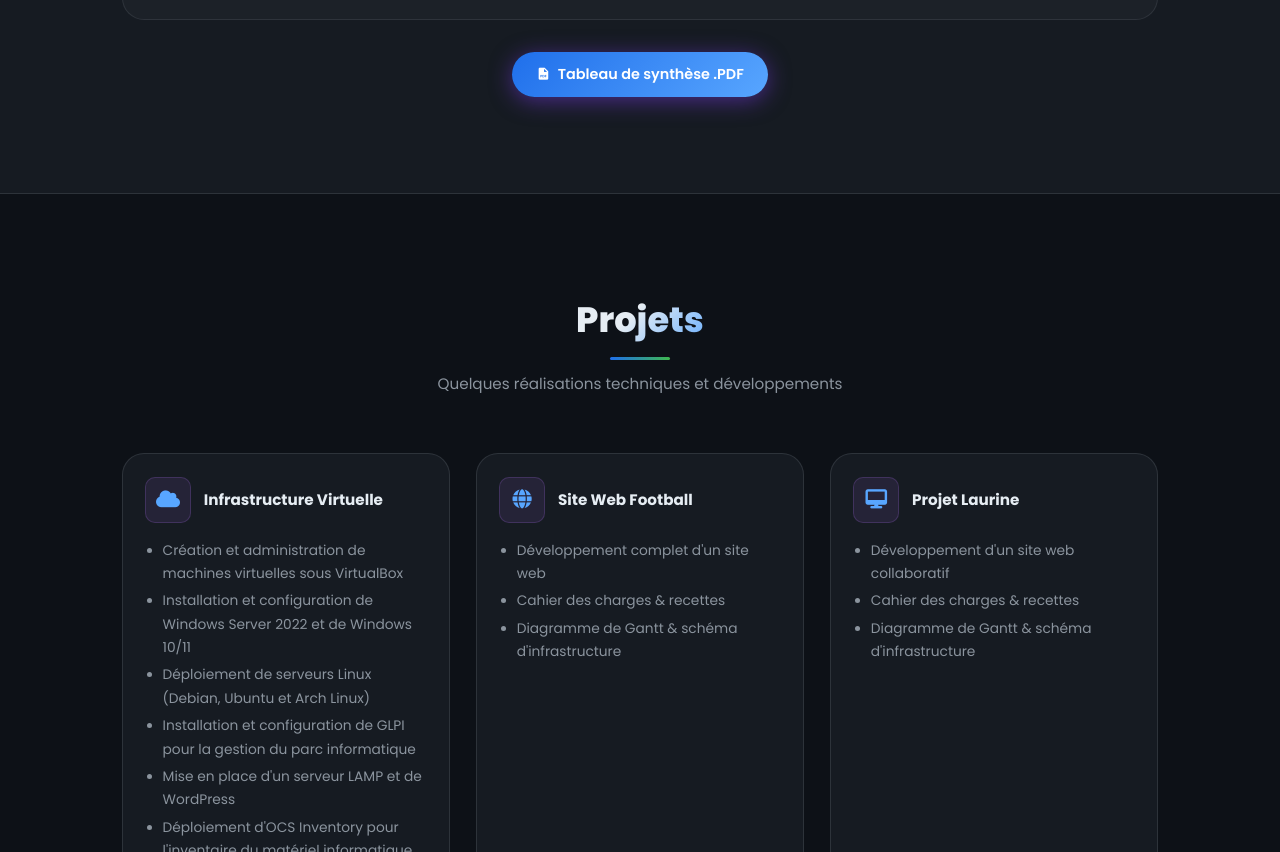
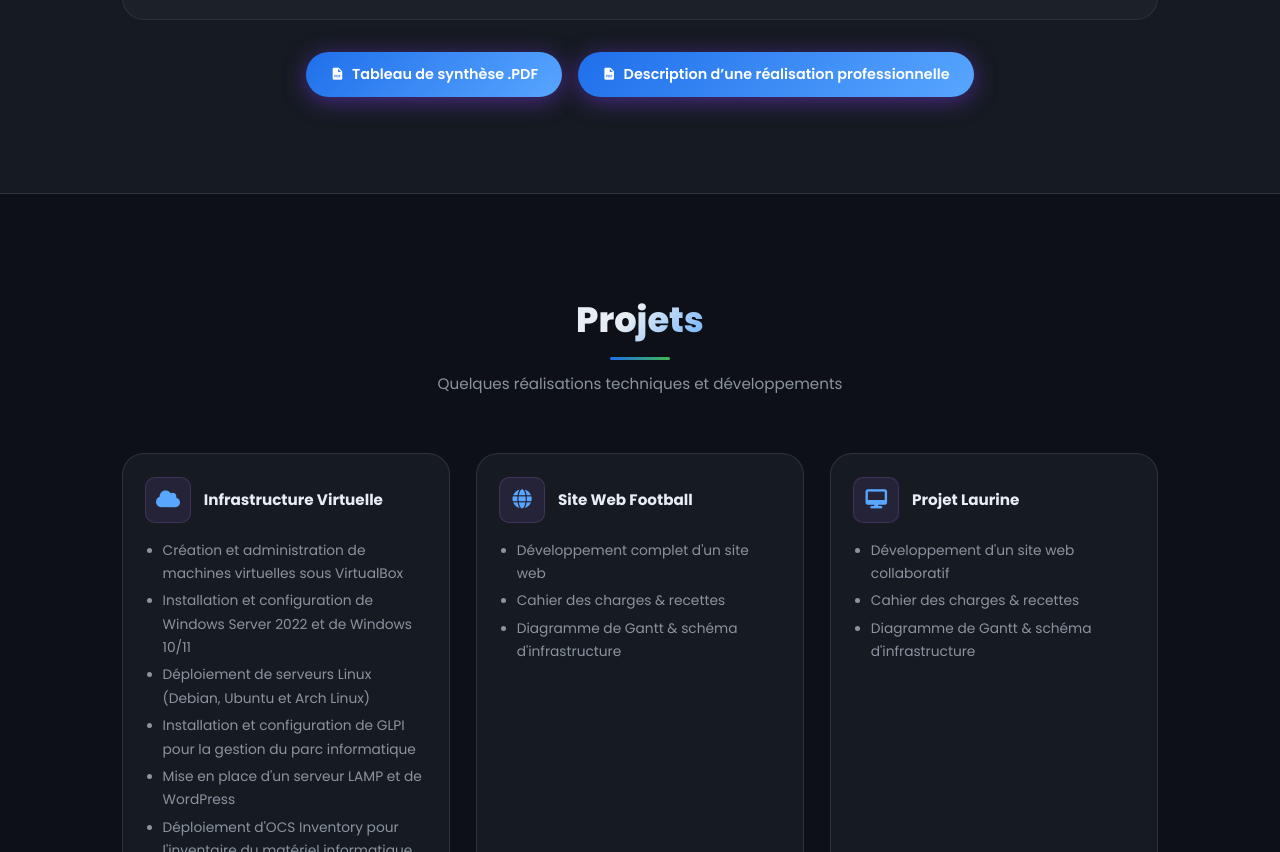
Before and after one commit to Chaima951/chaima, a plain HTML site: page index.html in a window 1280 px wide. Shown: the part 6417-7269 px from the top of the page. Drawn offline with nearby package versions, Linux system fonts and the light colour scheme.

Commit message:
Ajout du bouton Description d'une réalisation professionnelle et du PDF

```diff
--- a/index.html
+++ b/index.html
@@ -1503,6 +1503,10 @@
             <a href="Copie de 8 - BTS SIO - Annexe 8-1 - Tableau de synthe╠Çse - Epreuve E5 - 2025 (1).pdf"
                target="_blank" class="btn btn-primary">
                 <i class="bx bxs-file-pdf"></i> Tableau de synthèse .PDF
+            </a>
+            <a href="E6-Situation_pro_n°1-modele.pdf"
+               target="_blank" class="btn btn-primary">
+                <i class="bx bxs-file-pdf"></i> Description d’une réalisation professionnelle
             </a>
         </div>
     </div>
```
Also changed, not shown: 1 other file.
